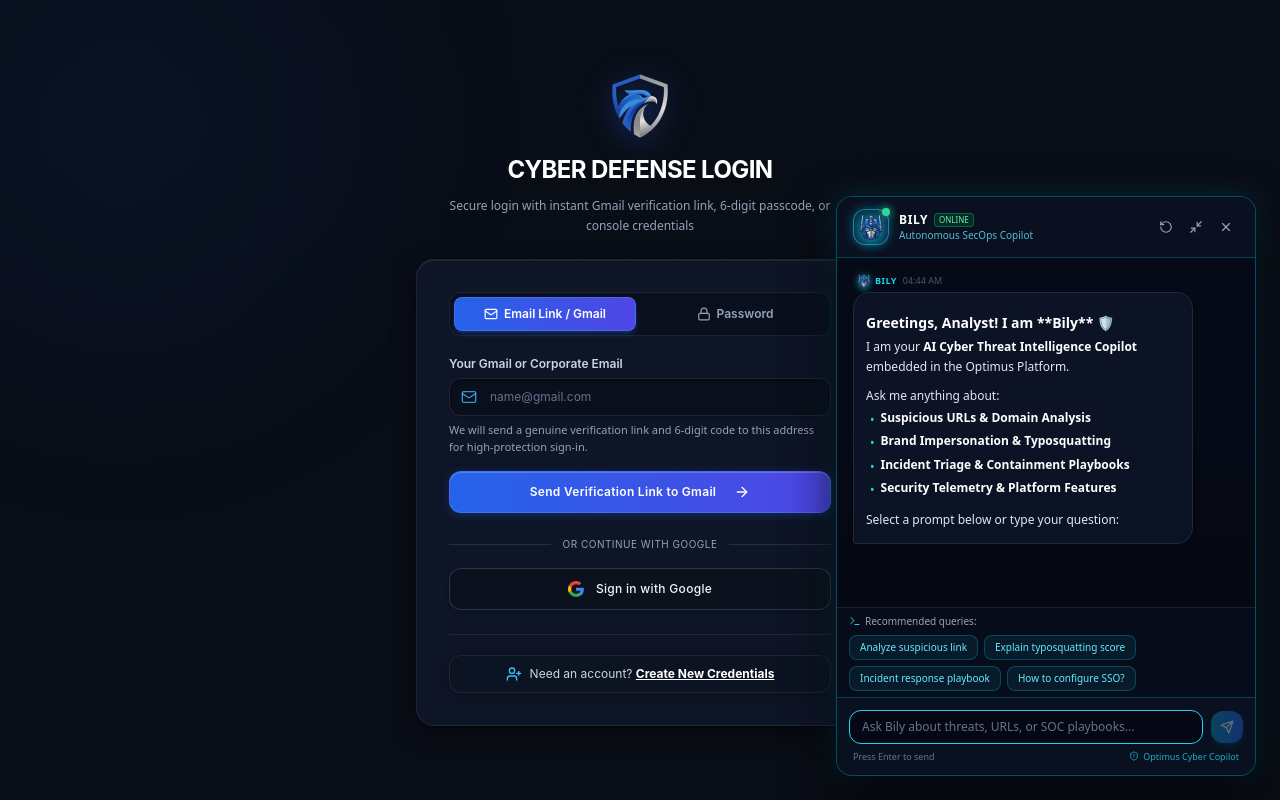
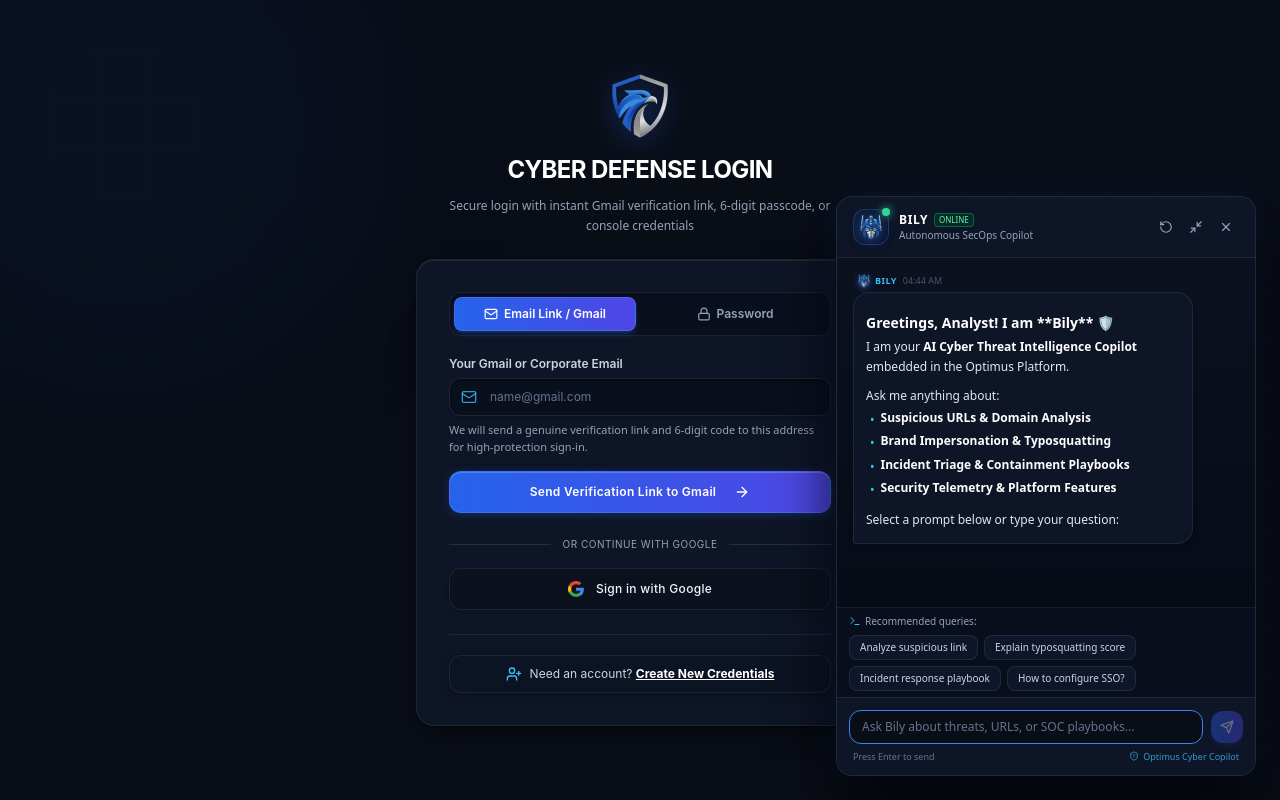
Before and after one commit to A-Santhosh-Reddy/OPTIMUS, a Next.js app: page /login in a window 1280 px wide. Both pictures are taken after a click on the button "BILY". Built offline with nearby package versions, Linux system fonts and the light colour scheme; no server answers; a web font is replaced by a local one.

Commit message:
feat: refine Bily agent, oauth modals, and topbar into Obsidian Cobalt aesthetic

```diff
--- a/src/components/ai/bily-agent.tsx
+++ b/src/components/ai/bily-agent.tsx
@@ -217,15 +217,15 @@
             setIsOpen(true);
             setIsMinimized(false);
           }}
-          className="group relative flex items-center gap-2.5 pl-2.5 pr-4 py-2 rounded-full bg-gradient-to-r from-[#07132b]/95 via-[#0b1c3d]/95 to-[#060f24]/95 border border-cyan-400/50 hover:border-cyan-300 text-white shadow-[0_0_25px_rgba(6,182,212,0.4),inset_0_1px_2px_rgba(255,255,255,0.15)] hover:shadow-[0_0_35px_rgba(6,182,212,0.7)] backdrop-blur-xl transition-all duration-300 hover:scale-105 active:scale-95"
+          className="group relative flex items-center gap-2.5 pl-2.5 pr-4 py-2 rounded-full bg-gradient-to-r from-[#0d162a]/95 via-[#101b33]/95 to-[#0b1324]/95 border border-blue-500/30 hover:border-blue-400/60 text-white shadow-[0_4px_20px_rgba(0,0,0,0.5),0_0_20px_rgba(37,99,235,0.2),inset_0_1px_0_rgba(255,255,255,0.12)] backdrop-blur-xl transition-all duration-300 hover:scale-105 active:scale-95"
           aria-label="Open Bily AI Threat Copilot"
         >
           {/* Optimus Prime Premium Emblem with Live Radar Dot */}
-          <div className="relative flex items-center justify-center h-9 w-9 rounded-full bg-gradient-to-br from-cyan-950/90 to-blue-950/90 border border-cyan-400/60 p-1 shadow-[0_0_15px_rgba(6,182,212,0.5)] group-hover:shadow-[0_0_22px_rgba(6,182,212,0.8)] group-hover:border-cyan-300 transition-all shrink-0">
+          <div className="relative flex items-center justify-center h-9 w-9 rounded-full bg-gradient-to-br from-[#101c36] to-[#0a1122] border border-blue-500/30 p-1 shadow-[0_2px_8px_rgba(37,99,235,0.25)] group-hover:border-blue-400/60 transition-all shrink-0">
             <img
               src="/bily-avatar.png"
               alt="Bily Agent"
-              className="h-full w-full object-contain filter drop-shadow-[0_2px_6px_rgba(0,240,255,0.7)]"
+              className="h-full w-full object-contain filter drop-shadow-[0_2px_6px_rgba(37,99,235,0.5)]"
             />
             <span className="absolute -top-0.5 -right-0.5 flex h-2.5 w-2.5">
               <span className="animate-ping absolute inline-flex h-full w-full rounded-full bg-emerald-400 opacity-75" />
@@ -233,7 +233,7 @@
             </span>
           </div>
 
-          <span className="text-sm font-extrabold tracking-widest font-mono text-cyan-300 group-hover:text-cyan-100 drop-shadow-[0_0_10px_rgba(6,182,212,0.6)]">
+          <span className="text-sm font-extrabold tracking-widest font-mono text-sky-300 group-hover:text-white drop-shadow-[0_1px_4px_rgba(37,99,235,0.4)]">
             BILY
           </span>
         </button>
@@ -242,20 +242,20 @@
       {/* Expanded Floating Chat Panel */}
       {isOpen && (
         <div
-          className={`flex flex-col bg-[#070b18]/95 backdrop-blur-2xl border border-cyan-500/40 shadow-[0_20px_50px_rgba(0,0,0,0.8),0_0_30px_rgba(6,182,212,0.2)] rounded-2xl overflow-hidden transition-all duration-300 ${
+          className={`flex flex-col bg-[#0c1220]/95 backdrop-blur-2xl border border-white/[0.1] shadow-[0_24px_60px_rgba(0,0,0,0.85),0_0_30px_rgba(37,99,235,0.15),inset_0_1px_0_rgba(255,255,255,0.08)] rounded-2xl overflow-hidden transition-all duration-300 ${
             isMinimized
               ? "w-80 h-14"
               : "w-[92vw] sm:w-[420px] h-[580px] max-h-[85vh]"
           }`}
         >
           {/* Header */}
-          <div className="flex items-center justify-between px-4 py-3 bg-[#0a1122]/90 border-b border-cyan-500/30">
+          <div className="flex items-center justify-between px-4 py-3 bg-[#0e1628]/95 border-b border-white/[0.08]">
             <div className="flex items-center gap-2.5">
-              <div className="relative flex items-center justify-center h-9 w-9 rounded-xl bg-gradient-to-br from-cyan-950/90 to-blue-950/90 border border-cyan-400/50 p-1 shadow-[0_0_12px_rgba(6,182,212,0.4)] shrink-0">
+              <div className="relative flex items-center justify-center h-9 w-9 rounded-xl bg-gradient-to-br from-[#101c36] to-[#0a1122] border border-blue-500/30 p-1 shadow-md shrink-0">
                 <img
                   src="/bily-avatar.png"
                   alt="Bily Agent"
-                  className="h-full w-full object-contain filter drop-shadow-[0_2px_6px_rgba(0,240,255,0.7)]"
+                  className="h-full w-full object-contain filter drop-shadow-[0_2px_6px_rgba(37,99,235,0.5)]"
                 />
                 <span className="absolute -top-0.5 -right-0.5 h-2 w-2 rounded-full bg-emerald-400 shadow-[0_0_8px_#34d399]" />
               </div>
@@ -268,7 +268,7 @@
                     ONLINE
                   </span>
                 </div>
-                <p className="text-[10px] text-cyan-300/80 font-mono">
+                <p className="text-[10px] text-slate-400 font-mono">
                   Autonomous SecOps Copilot
                 </p>
               </div>
@@ -323,8 +323,8 @@
                           "SecOps Analyst"
                         ) : (
                           <>
-                            <img src="/bily-avatar.png" alt="Bily" className="h-3.5 w-3.5 object-contain inline-block filter drop-shadow-[0_1px_3px_rgba(0,240,255,0.6)]" />
-                            <span className="text-cyan-400 font-bold">Bily</span>
+                            <img src="/bily-avatar.png" alt="Bily" className="h-3.5 w-3.5 object-contain inline-block filter drop-shadow-[0_1px_3px_rgba(37,99,235,0.5)]" />
+                            <span className="text-sky-400 font-bold">Bily</span>
                           </>
                         )}
                       </span>
@@ -336,8 +336,8 @@
                     <div
                       className={`relative group max-w-[88%] rounded-2xl p-3 text-xs shadow-md transition-all ${
                         msg.role === "user"
-                          ? "bg-gradient-to-r from-cyan-600/90 to-blue-600/90 text-white rounded-br-sm border border-cyan-400/30"
-                          : "bg-[#0c1426]/90 border border-slate-800 hover:border-cyan-500/30 text-slate-200 rounded-bl-sm"
+                          ? "bg-gradient-to-r from-blue-600 to-indigo-600 text-white rounded-br-sm border border-blue-400/30"
+                          : "bg-[#0f172a]/90 border border-white/[0.08] hover:border-blue-500/30 text-slate-200 rounded-bl-sm"
                       }`}
                     >
                       {msg.role === "user" ? (
@@ -350,7 +350,7 @@
                       {msg.role === "assistant" && (
                         <button
                           onClick={() => copyToClipboard(msg.id, msg.content)}
-                          className="absolute top-2 right-2 opacity-0 group-hover:opacity-100 p-1 rounded bg-slate-900/80 hover:bg-slate-800 text-slate-400 hover:text-cyan-300 transition-all text-[10px]"
+                          className="absolute top-2 right-2 opacity-0 group-hover:opacity-100 p-1 rounded bg-slate-900/80 hover:bg-slate-800 text-slate-400 hover:text-sky-300 transition-all text-[10px]"
                           title="Copy response"
                         >
                           {copiedId === msg.id ? (
@@ -367,12 +367,12 @@
                 {/* Loading indicator */}
                 {isLoading && (
                   <div className="flex items-start gap-2">
-                    <div className="h-7 w-7 rounded-xl bg-gradient-to-br from-cyan-950 to-blue-950 border border-cyan-500/40 p-1 flex items-center justify-center shrink-0 shadow-[0_0_8px_rgba(6,182,212,0.4)]">
-                      <img src="/bily-avatar.png" alt="Bily" className="h-full w-full object-contain animate-pulse filter drop-shadow-[0_1px_4px_rgba(0,240,255,0.7)]" />
+                    <div className="h-7 w-7 rounded-xl bg-gradient-to-br from-[#101c36] to-[#0a1122] border border-blue-500/30 p-1 flex items-center justify-center shrink-0 shadow-md">
+                      <img src="/bily-avatar.png" alt="Bily" className="h-full w-full object-contain animate-pulse filter drop-shadow-[0_1px_4px_rgba(37,99,235,0.5)]" />
                     </div>
-                    <div className="p-3 rounded-2xl bg-[#0c1426]/90 border border-cyan-500/30 text-slate-300 text-xs flex items-center gap-2">
-                      <Loader2 className="h-3.5 w-3.5 animate-spin text-cyan-400" />
-                      <span className="font-mono text-[11px] text-cyan-300">
+                    <div className="p-3 rounded-2xl bg-[#0f172a]/90 border border-blue-500/30 text-slate-300 text-xs flex items-center gap-2">
+                      <Loader2 className="h-3.5 w-3.5 animate-spin text-sky-400" />
+                      <span className="font-mono text-[11px] text-sky-300">
                         {t("Bily analyzing threat vectors...")}
                       </span>
                     </div>
@@ -384,9 +384,9 @@
 
               {/* Quick Prompts (visible when 2 or fewer messages) */}
               {messages.length <= 3 && !isLoading && (
-                <div className="px-3 py-1.5 bg-[#080d1c]/80 border-t border-slate-800/80">
+                <div className="px-3 py-1.5 bg-[#090e1c]/80 border-t border-white/[0.06]">
                   <p className="text-[10px] text-slate-400 font-mono mb-1.5 flex items-center gap-1">
-                    <Terminal className="h-3 w-3 text-cyan-400" />
+                    <Terminal className="h-3 w-3 text-sky-400" />
                     Recommended queries:
                   </p>
                   <div className="flex flex-wrap gap-1.5">
@@ -394,7 +394,7 @@
                       <button
                         key={i}
                         onClick={() => handleSendMessage(prompt)}
-                        className="text-[10px] px-2.5 py-1 rounded-lg bg-cyan-950/40 hover:bg-cyan-900/60 border border-cyan-500/30 text-cyan-300 hover:text-white transition-all font-mono"
+                        className="text-[10px] px-2.5 py-1 rounded-lg bg-[#0e172a] hover:bg-[#14203a] border border-white/[0.08] hover:border-blue-500/30 text-slate-300 hover:text-sky-300 transition-all font-mono"
                       >
                         {t(prompt)}
                       </button>
@@ -404,7 +404,7 @@
               )}
 
               {/* Chat Input Bar */}
-              <div className="p-3 bg-[#0a1122]/95 border-t border-cyan-500/30">
+              <div className="p-3 bg-[#0e1628]/95 border-t border-white/[0.08]">
                 <form
                   onSubmit={(e) => {
                     e.preventDefault();
@@ -420,12 +420,12 @@
                     onKeyDown={handleKeyDown}
                     disabled={isLoading}
                     placeholder={t("Ask Bily about threats, URLs, or SOC playbooks...")}
-                    className="flex-1 bg-[#050814] border border-slate-700/80 focus:border-cyan-400 rounded-xl px-3 py-2 text-xs text-white placeholder-slate-500 focus:outline-none transition-all font-mono disabled:opacity-50"
+                    className="flex-1 bg-[#090d16] border border-slate-700/80 focus:border-blue-500 rounded-xl px-3 py-2 text-xs text-white placeholder-slate-500 focus:outline-none transition-all font-mono disabled:opacity-50"
                   />
                   <button
                     type="submit"
                     disabled={isLoading || !input.trim()}
-                    className="h-8 w-8 rounded-xl bg-gradient-to-r from-cyan-600 to-blue-600 hover:from-cyan-500 hover:to-blue-500 text-white flex items-center justify-center shrink-0 shadow-md shadow-cyan-500/20 disabled:opacity-40 disabled:cursor-not-allowed transition-all active:scale-95"
+                    className="h-8 w-8 rounded-xl bg-gradient-to-r from-blue-600 to-indigo-600 hover:from-blue-500 hover:to-indigo-500 text-white flex items-center justify-center shrink-0 shadow-md shadow-blue-500/20 disabled:opacity-40 disabled:cursor-not-allowed transition-all active:scale-95"
                     aria-label="Send message"
                   >
                     {isLoading ? (
@@ -437,7 +437,7 @@
                 </form>
                 <div className="mt-1.5 flex items-center justify-between text-[9px] text-slate-500 font-mono px-1">
                   <span>Press Enter to send</span>
-                  <span className="flex items-center gap-1 text-cyan-400/80">
+                  <span className="flex items-center gap-1 text-sky-400/80">
                     <ShieldAlert className="h-2.5 w-2.5" />
                     Optimus Cyber Copilot
                   </span>
--- a/src/components/auth/oauth-buttons.tsx
+++ b/src/components/auth/oauth-buttons.tsx
@@ -174,10 +174,10 @@
         type="button"
         disabled={isRedirecting || isSubmitting}
         onClick={handleGoogleSignInClick}
-        className="w-full relative flex items-center justify-center gap-3 px-4 py-3 rounded-xl border border-slate-700/80 bg-[#0c121e]/95 hover:bg-[#111927] hover:border-cyan-500/50 text-slate-100 text-xs font-semibold shadow-md transition-all hover:shadow-[0_0_16px_rgba(66,133,244,0.25)] active:scale-[0.98] disabled:opacity-60"
+        className="w-full relative flex items-center justify-center gap-3 px-4 py-3 rounded-xl border border-white/[0.08] bg-[#0c121e]/95 hover:bg-[#111927] hover:border-blue-500/40 text-slate-100 text-xs font-semibold shadow-md transition-all hover:shadow-[0_0_16px_rgba(37,99,235,0.25)] active:scale-[0.98] disabled:opacity-60"
       >
         {isRedirecting ? (
-          <Loader2 className="h-4 w-4 animate-spin text-cyan-400" />
+          <Loader2 className="h-4 w-4 animate-spin text-sky-400" />
         ) : (
           <GoogleIcon className="h-4 w-4 shrink-0" />
         )}
@@ -215,7 +215,7 @@
                   Your Gmail Address
                 </label>
                 <div className="relative">
-                  <div className="pointer-events-none absolute inset-y-0 left-0 flex items-center pl-3 text-cyan-400">
+                  <div className="pointer-events-none absolute inset-y-0 left-0 flex items-center pl-3 text-sky-400">
                     <Mail className="h-4 w-4" />
                   </div>
                   <input
@@ -226,14 +226,14 @@
                     required
                     autoFocus
                     autoComplete="email"
-                    className="w-full rounded-xl border border-slate-700 bg-[#070b14] pl-9 pr-3 py-2.5 text-xs text-white focus:border-cyan-500 focus:outline-none font-mono"
+                    className="w-full rounded-xl border border-slate-700 bg-[#070b14] pl-9 pr-3 py-2.5 text-xs text-white focus:border-blue-500 focus:outline-none font-mono"
                   />
                 </div>
               </div>
 
               <Button
                 type="button"
-                variant="cyan"
+                variant="primary"
                 size="lg"
                 isLoading={isSubmitting}
                 onClick={() => handleSendLink(email)}
@@ -245,7 +245,7 @@
             </div>
           ) : (
             <div className="space-y-3">
-              <div className="p-3 rounded-xl bg-cyan-950/30 border border-cyan-500/30 space-y-2">
+              <div className="p-3 rounded-xl bg-[#101a30] border border-blue-500/25 space-y-2">
                 <a
                   href="https://mail.google.com"
                   target="_blank"
@@ -261,7 +261,7 @@
                   <div className="text-center pt-1">
                     <a
                       href={directVerifyUrl}
-                      className="text-[11px] text-cyan-400 hover:underline flex items-center justify-center gap-1"
+                      className="text-[11px] text-sky-400 hover:underline flex items-center justify-center gap-1"
                     >
                       <Sparkles className="h-3 w-3" />
                       <span>Or Click Here to Complete Instant Verification</span>
@@ -276,7 +276,7 @@
                     Enter 6-Digit Passcode from Email
                   </label>
                   <div className="relative">
-                    <div className="pointer-events-none absolute inset-y-0 left-0 flex items-center pl-3 text-cyan-400">
+                    <div className="pointer-events-none absolute inset-y-0 left-0 flex items-center pl-3 text-sky-400">
                       <KeyRound className="h-4 w-4" />
                     </div>
                     <input
@@ -286,14 +286,14 @@
                       onChange={(e) => setPasscode(e.target.value.replace(/\D/g, ""))}
                       placeholder="e.g. 748291"
                       required
-                      className="w-full rounded-xl border border-slate-700 bg-[#070b14] pl-9 pr-3 py-2.5 text-center text-sm tracking-widest text-cyan-300 focus:border-cyan-500 focus:outline-none font-mono font-bold"
+                      className="w-full rounded-xl border border-slate-700 bg-[#070b14] pl-9 pr-3 py-2.5 text-center text-sm tracking-widest text-sky-300 focus:border-blue-500 focus:outline-none font-mono font-bold"
                     />
                   </div>
                 </div>
 
                 <Button
                   type="submit"
-                  variant="cyan"
+                  variant="primary"
                   size="lg"
                   isLoading={isSubmitting}
                   className="w-full text-xs font-semibold"
--- a/src/components/ui/modal.tsx
+++ b/src/components/ui/modal.tsx
@@ -47,7 +47,7 @@
   return (
     <div className="fixed inset-0 z-50 flex items-center justify-center p-4 bg-black/80 backdrop-blur-xl animate-in fade-in duration-200">
       <div
-        className={`w-full ${widthClasses} rounded-3xl border border-cyan-500/40 bg-[#0d1a38] p-6 sm:p-7 shadow-[16px_22px_45px_rgba(2,6,18,0.95),inset_2.5px_2.5px_5px_rgba(255,255,255,0.15),inset_-4px_-4px_8px_rgba(0,0,0,0.6)] max-h-[90vh] overflow-y-auto relative`}
+        className={`w-full ${widthClasses} rounded-3xl border border-white/[0.1] bg-[#0e1526] p-6 sm:p-7 shadow-[0_24px_60px_rgba(0,0,0,0.85),inset_0_1px_0_rgba(255,255,255,0.1)] max-h-[90vh] overflow-y-auto relative`}
       >
         <div className="flex items-start justify-between gap-4 border-b border-white/[0.08] pb-4 mb-4">
           <div>
@@ -60,7 +60,7 @@
           </div>
           <button
             onClick={onClose}
-            className="rounded-xl p-1.5 text-slate-400 hover:bg-white/[0.06] hover:text-cyan-300 transition-colors"
+            className="rounded-xl p-1.5 text-slate-400 hover:bg-white/[0.06] hover:text-sky-300 transition-colors"
           >
             <X className="h-5 w-5" />
           </button>
```
Also changed, not shown: src/components/navigation/topbar.tsx (+8 -8 lines), 1 other file (tests, documents, lock files or other folders).
